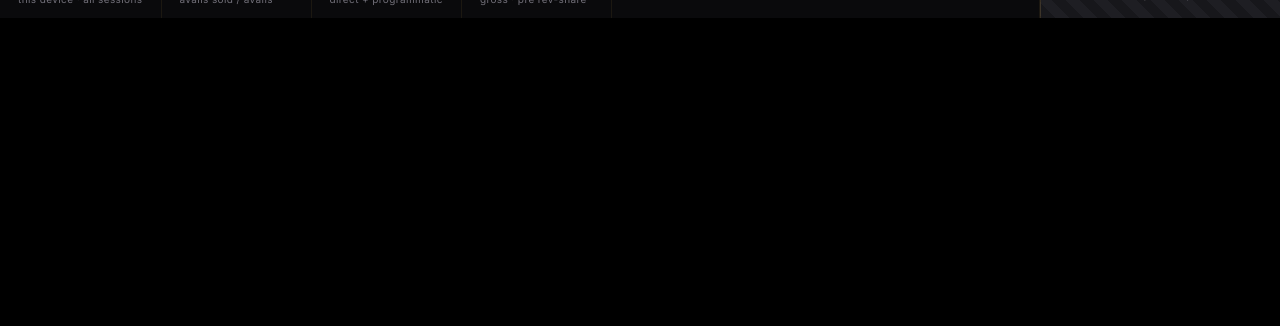
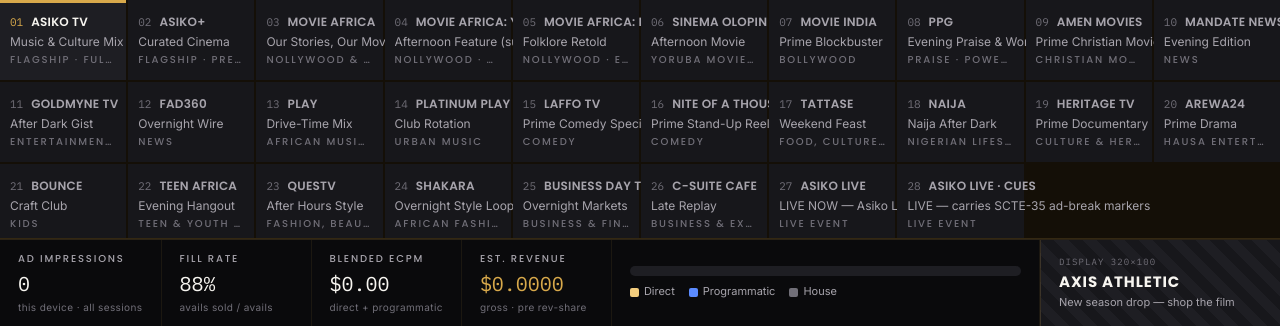
Before and after one commit to johnupah-dev/asiko-tv-poc, a PHP site: page /docs/ in a window 1280 px wide. Shown: the part 782-1108 px from the top of the page. Before the commit the page ends 800 px from the top, so only its background shows below. Run offline with PHP 8.4, Linux system fonts and the light colour scheme; some libraries are stand-ins or nearby versions.

Commit message:
POC: lock the channel rail to 10 per row on desktop; keep the full 16:9 video
The rail is a 10-column grid — 28 channels => 3 rows (10/10/8). It caps at
~3 visible rows (max-height 240px) and scrolls internally past that, so no
number of channels can squeeze the video again. The stage is now driven by
aspect-ratio:16/9 (min-height 360px) inside an auto-height .app grid, so it
always renders a full-width broadcast-standard video window; the page
scrolls to reveal the rail + revenue bar. Mobile (<=720px) unchanged:
2-column grid, sticky 16:9 video, whole page scrolls.

Co-Authored-By: Claude Sonnet 5 <noreply@anthropic.com>

```diff
--- a/docs/index.html
+++ b/docs/index.html
@@ -55,9 +55,9 @@ button { font-family: inherit; }
 
 .app {
   display: grid;
-  grid-template-rows: auto minmax(0, 1fr) auto auto;
-  height: 100vh;
-  height: 100dvh;
+  grid-template-rows: auto auto auto auto;
+  min-height: 100vh;
+  min-height: 100dvh;
   max-width: 1600px;
   margin: 0 auto;
   background: var(--stage);
@@ -151,6 +151,7 @@ button { font-family: inherit; }
   position: relative;
   background: #000;
   overflow: hidden;
+  aspect-ratio: 16 / 9;
   min-height: 360px;
 }
 #video {
@@ -340,14 +341,19 @@ button { font-family: inherit; }
 
 /* ---------- channel rail ---------- */
 .rail {
-  display: flex;
-  flex-wrap: nowrap;
+  /* Desktop: LOCKED to 10 channels per row. Adding channels adds rows,
+     not columns. The rail caps at ~3 rows and scrolls internally beyond
+     that, so the video stage above is never squeezed. Do not change to
+     flex/auto-fit — that regresses the video-hero size. */
+  display: grid;
+  grid-template-columns: repeat(10, minmax(0, 1fr));
   gap: 2px;
   background: var(--line-soft);
   border-top: 1px solid var(--line);
   border-bottom: 1px solid var(--line);
-  overflow-x: auto;
-  overflow-y: hidden;
+  max-height: 240px;      /* ~3 rows; more channels scroll inside the rail */
+  overflow-y: auto;
+  overflow-x: hidden;
   scrollbar-width: thin;
 }
 .ch {
@@ -356,8 +362,7 @@ button { font-family: inherit; }
   display: flex;
   flex-direction: column;
   gap: 3px;
-  flex: 0 0 172px;
-  min-width: 172px;
+  min-width: 0;
   padding: 9px 13px 10px;
   background: var(--panel);
   border: 0;
@@ -408,6 +413,10 @@ button { font-family: inherit; }
   letter-spacing: 0.18em;
   text-transform: uppercase;
   color: var(--faint);
+  white-space: nowrap;
+  overflow: hidden;
+  text-overflow: ellipsis;
+  max-width: 100%;
 }
 
 /* ---------- revenue bar ---------- */
@@ -707,7 +716,7 @@ button { font-family: inherit; }
   .masthead-mid { order: 3; width: 100%; gap: 8px; }
   .clock { font-size: 12px; }
 
-  .stage { position: sticky; top: 0; z-index: 5; aspect-ratio: 16 / 9; }
+  .stage { position: sticky; top: 0; z-index: 5; aspect-ratio: 16 / 9; min-height: 0; max-height: none; }
   #video { object-fit: cover; }
   .bug { top: 8px; right: 8px; gap: 5px; padding: 4px 7px 4px 5px; max-width: 62vw; }
   .bug-name { font-size: 10px; letter-spacing: 0.1em; overflow: hidden; text-overflow: ellipsis; white-space: nowrap; }
@@ -717,10 +726,11 @@ button { font-family: inherit; }
   .lt-prog, .lt-time, .lt-title-next { font-size: 10px; }
   .lt-prog { flex-basis: 100%; margin-top: 1px; }
 
-  /* channels in rows of two — no sideways scrolling */
-  .rail { display: grid; grid-template-columns: repeat(2, 1fr); grid-auto-flow: row; grid-auto-columns: auto; gap: 1px; overflow-x: hidden; }
-  .ch { flex: initial; min-width: 0; padding: 10px 12px 12px; }
+  /* channels in rows of two — no sideways scrolling, whole page scrolls */
+  .rail { display: grid; grid-template-columns: repeat(2, 1fr); grid-auto-flow: row; grid-auto-columns: auto; gap: 1px; max-height: none; overflow-x: hidden; overflow-y: visible; }
+  .ch { min-width: 0; padding: 10px 12px 12px; }
   .ch-name { font-size: 12.5px; white-space: normal; overflow: visible; text-overflow: clip; }
+  .ch-genre { white-space: normal; overflow: visible; text-overflow: clip; }
   .ch-now { font-size: 11px; }
 
   /* revenue strip wraps instead of scrolling */
```
Also changed, not shown: styles.css (+19 -13 lines).
